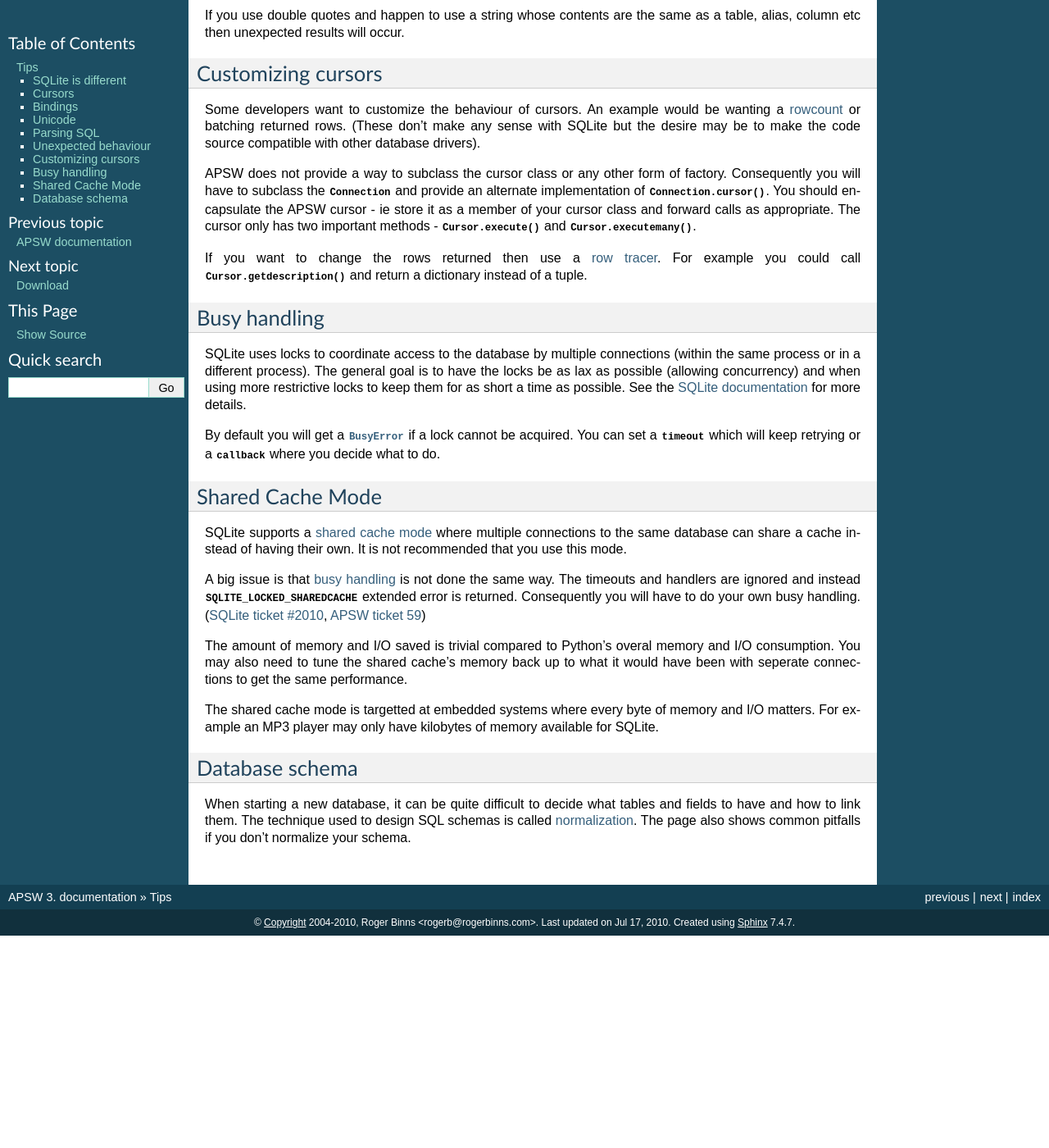
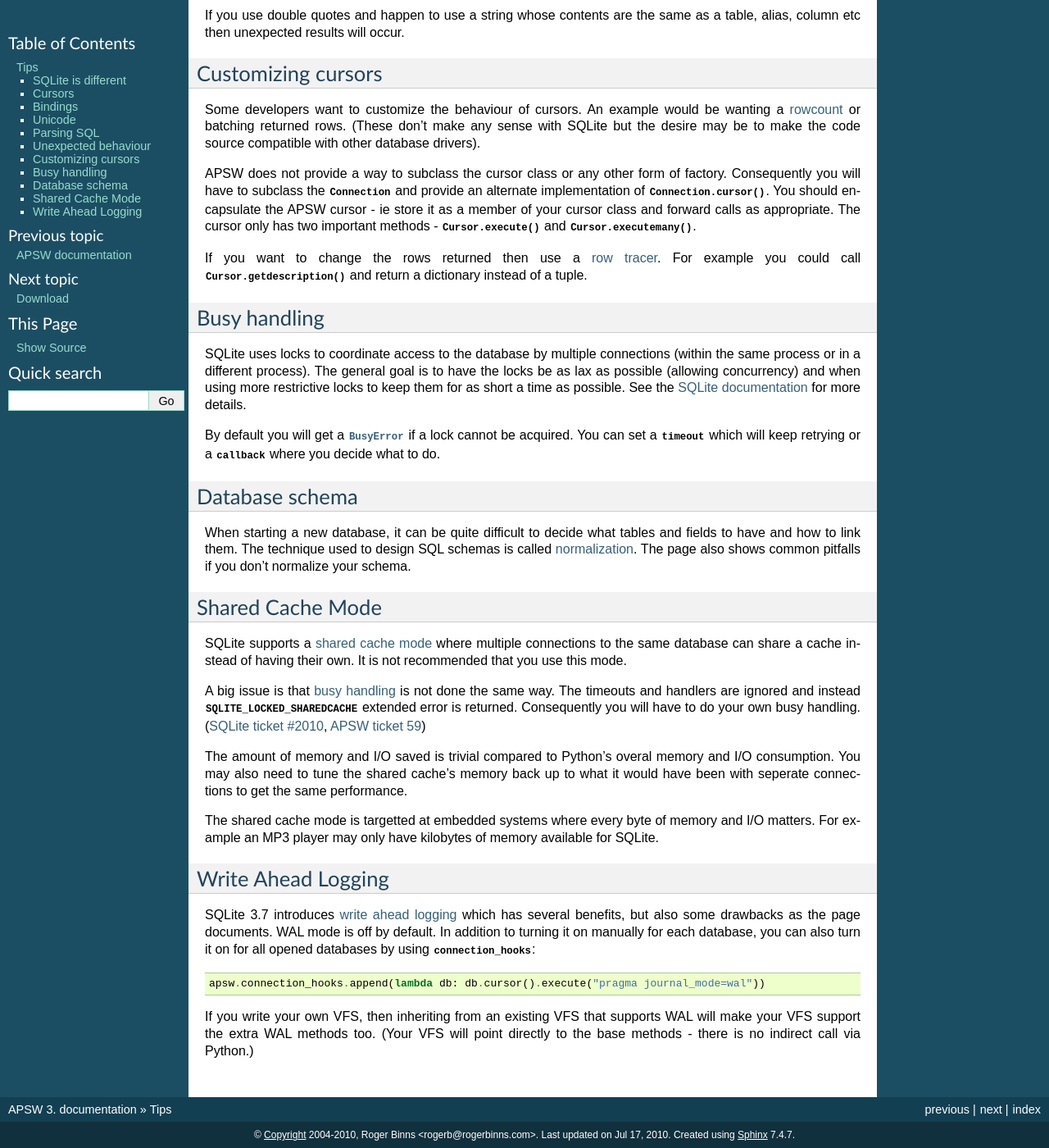
Before and after one commit to rogerbinns/apsw, a Sphinx documentation site: the page built from doc/tips.rst, in a window 1280 px wide and 1400 px high, scrolled down 1472 px. Shown: the whole window at 82% size. Built offline with Sphinx 7.4.7, drawn with Linux system fonts in a browser that asks for light colours; pages that are not in the unit, such as notebooks, are missing from menus; the version number is read from the project's files by our own code; before the commit the page ends 2613 px from its top, so only the background shows below that.

Commit message:
Minor doc cleanups for wal

```diff
--- a/doc/tips.rst
+++ b/doc/tips.rst
@@ -141,6 +141,15 @@
 which will keep retrying or a :meth:`callback
 <Connection.setbusyhandler>` where you decide what to do.
 
+Database schema
+===============
+
+When starting a new database, it can be quite difficult to decide what
+tables and fields to have and how to link them.  The technique used to
+design SQL schemas is called `normalization
+<http://en.wikipedia.org/wiki/Database_normalization>`_.  The page
+also shows common pitfalls if you don't normalize your schema.
+
 .. _sharedcache:
 
 Shared Cache Mode
@@ -167,11 +176,21 @@
 byte of memory and I/O matters.  For example an MP3 player may only
 have kilobytes of memory available for SQLite.
 
-Database schema
-===============
+.. _wal:
 
-When starting a new database, it can be quite difficult to decide what
-tables and fields to have and how to link them.  The technique used to
-design SQL schemas is called `normalization
-<http://en.wikipedia.org/wiki/Database_normalization>`_.  The page
-also shows common pitfalls if you don't normalize your schema.
+Write Ahead Logging
+===================
+
+SQLite 3.7 introduces `write ahead logging
+<http://www.sqlite.org/wal.html>`__ which has several benefits, but
+also some drawbacks as the page documents.  WAL mode is off by
+default.  In addition to turning it on manually for each database, you
+can also turn it on for all opened databases by using
+:attr:`connection_hooks`::
+
+  apsw.connection_hooks.append(lambda db: db.cursor().execute("pragma journal_mode=wal"))
+
+If you write your own VFS, then inheriting from an existing VFS that
+supports WAL will make your VFS support the extra WAL methods too.
+(Your VFS will point directly to the base methods - there is no
+indirect call via Python.)
```
Also changed, not shown: doc/changes.rst (+5 -7 lines), 1 other file.
